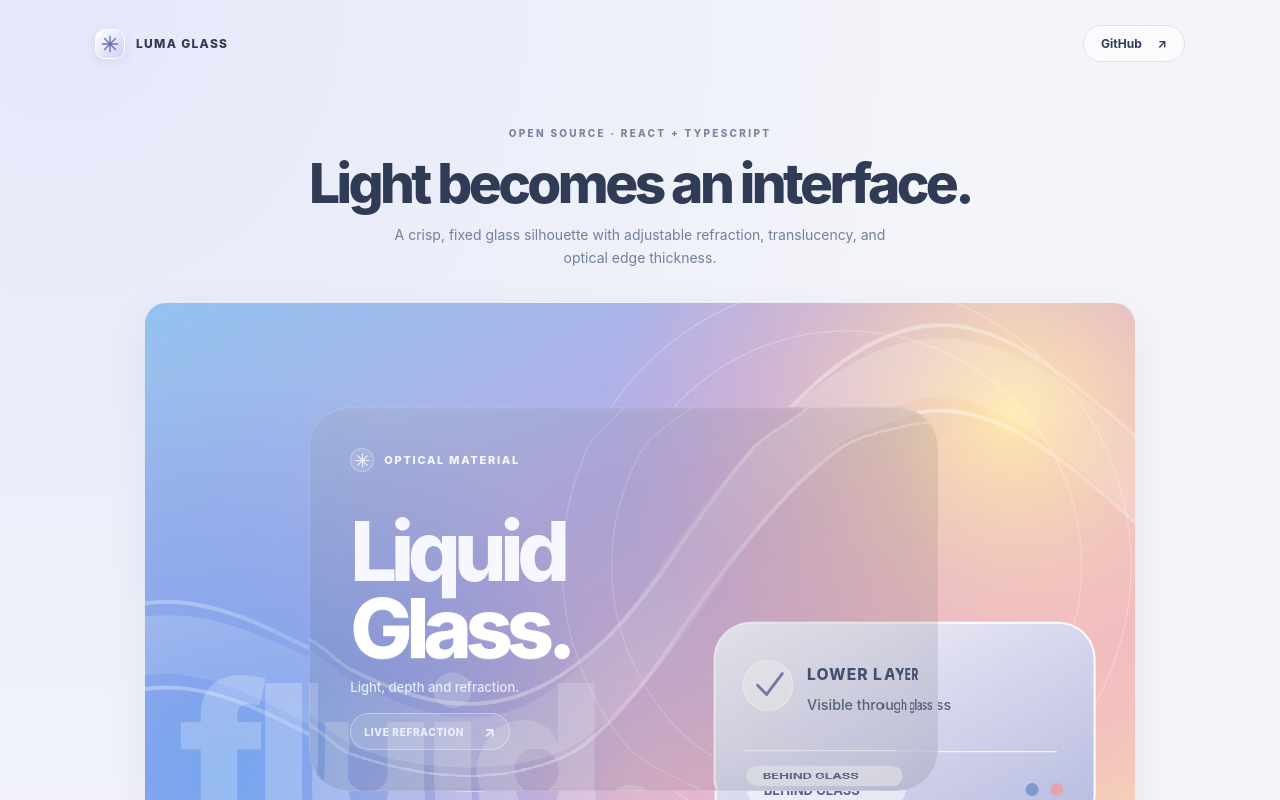
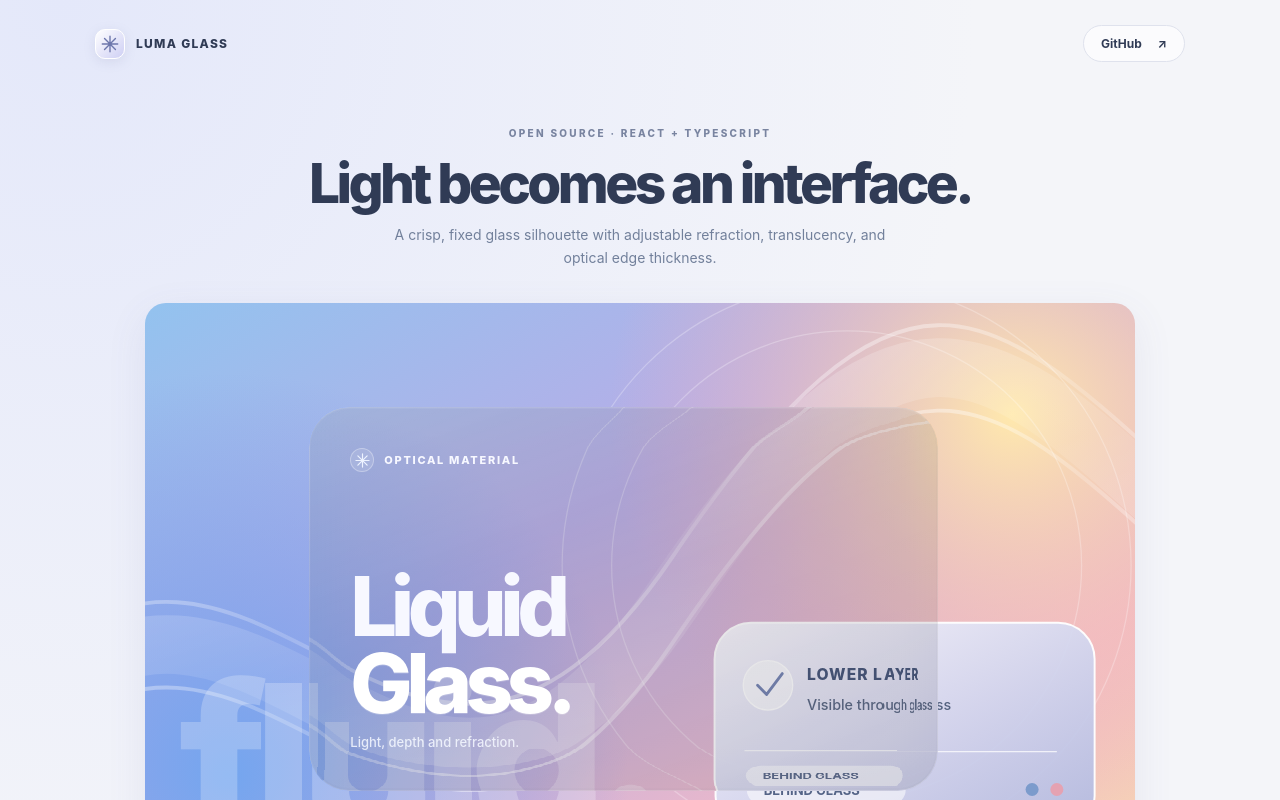
Before and after one commit to chenghsj/luma-glass, a React (Vite) app: page / in a window 1280 px wide. Shown: the top 800 px of the page. Built offline with nearby package versions, Linux system fonts and the light colour scheme.

Commit message:
fix(demo): remove misleading live refraction pill

```diff
--- a/src/demo/App.tsx
+++ b/src/demo/App.tsx
@@ -155,7 +155,6 @@ export function App() {
               <div className="glass-eyebrow"><span className="glass-star" aria-hidden="true"><OpticalStar /></span> OPTICAL MATERIAL</div>
               <div className="glass-title">Liquid<br /><span>Glass.</span></div>
               <div className="glass-description">Light, depth and refraction.</div>
-              <div className="glass-pill">LIVE REFRACTION <span aria-hidden="true">↗</span></div>
             </div>
             </LiquidGlass>
           </GlassScene>
--- a/src/demo/demo.css
+++ b/src/demo/demo.css
@@ -28,15 +28,12 @@ button,input{font:inherit}
 .demo-glass[data-tone="dark"] .glass-inner{color:#f7f8ff}
 .demo-glass[data-tone="dark"] .glass-description{color:rgba(245,248,255,.86)}
 .demo-glass[data-tone="dark"] .glass-star{color:#eef3ff;background:#ffffff1e;border-color:#ffffff50}
-.demo-glass[data-tone="dark"] .glass-pill{color:#ecf0ff;background:#ffffff1c;border-color:#ffffff5b}
 .glass-eyebrow{display:flex;align-items:center;gap:10px;font-weight:800;letter-spacing:1.7px;font-size:clamp(8px,1.1vw,11px)}
 .glass-star{display:grid;place-items:center;width:24px;height:24px;border:1px solid #ffffffc9;border-radius:50%;background:#ffffff85;color:#7080af;flex-shrink:0}
 .glass-star svg{display:block;width:17px;height:17px}
 .glass-title{font-size:clamp(40px,8.5vw,83px);font-weight:760;letter-spacing:-.079em;line-height:.92;margin-top:auto;margin-bottom:13px}
 .glass-title span{color:#fff;text-shadow:0 1px 0 #ffffff38}
 .glass-description{font-weight:550;font-size:clamp(10px,1.35vw,13px);color:#4b5879}
-.glass-pill{margin-top:18px;border:1px solid #ffffffc7;background:#ffffffa0;color:#3e4c6b;display:flex;gap:20px;align-items:center;border-radius:30px;padding:9px 13px;font-size:10px;font-weight:800;letter-spacing:.7px}
-.glass-pill span{font-size:14px}
 .demo-drag-hint{margin:12px 0 0;text-align:center;font-size:12px;line-height:1.5;color:#7a869c}
 .controls{display:grid;grid-template-columns:repeat(4,minmax(0,1fr));column-gap:36px;row-gap:25px;padding:29px 35px 22px;margin-top:20px;border-radius:19px;background:#fff;border:1px solid #edf0f5;box-shadow:0 5px 20px #515b8010}
 .control-head{display:flex;align-items:center;justify-content:space-between;gap:6px;margin-bottom:13px;font-size:12px;font-weight:750}
@@ -55,7 +52,7 @@ button,input{font:inherit}
   .demo-stage{border-radius:15px;min-height:310px}
   .demo-glass{left:11%;top:17%;width:70%;height:65%}
   .glass-inner{padding:20px 17px}.glass-title{font-size:clamp(39px,9vw,63px)}
-  .glass-pill{display:none}.demo-drag-hint{font-size:11px}
+  .demo-drag-hint{font-size:11px}
   .controls{grid-template-columns:1fr;gap:27px;padding:23px 21px}
   .controls-bottom{grid-column:1}.status{font-size:10px}
 }
```
Also changed, not shown: 3 other files (tests, documents, lock files or other folders).
